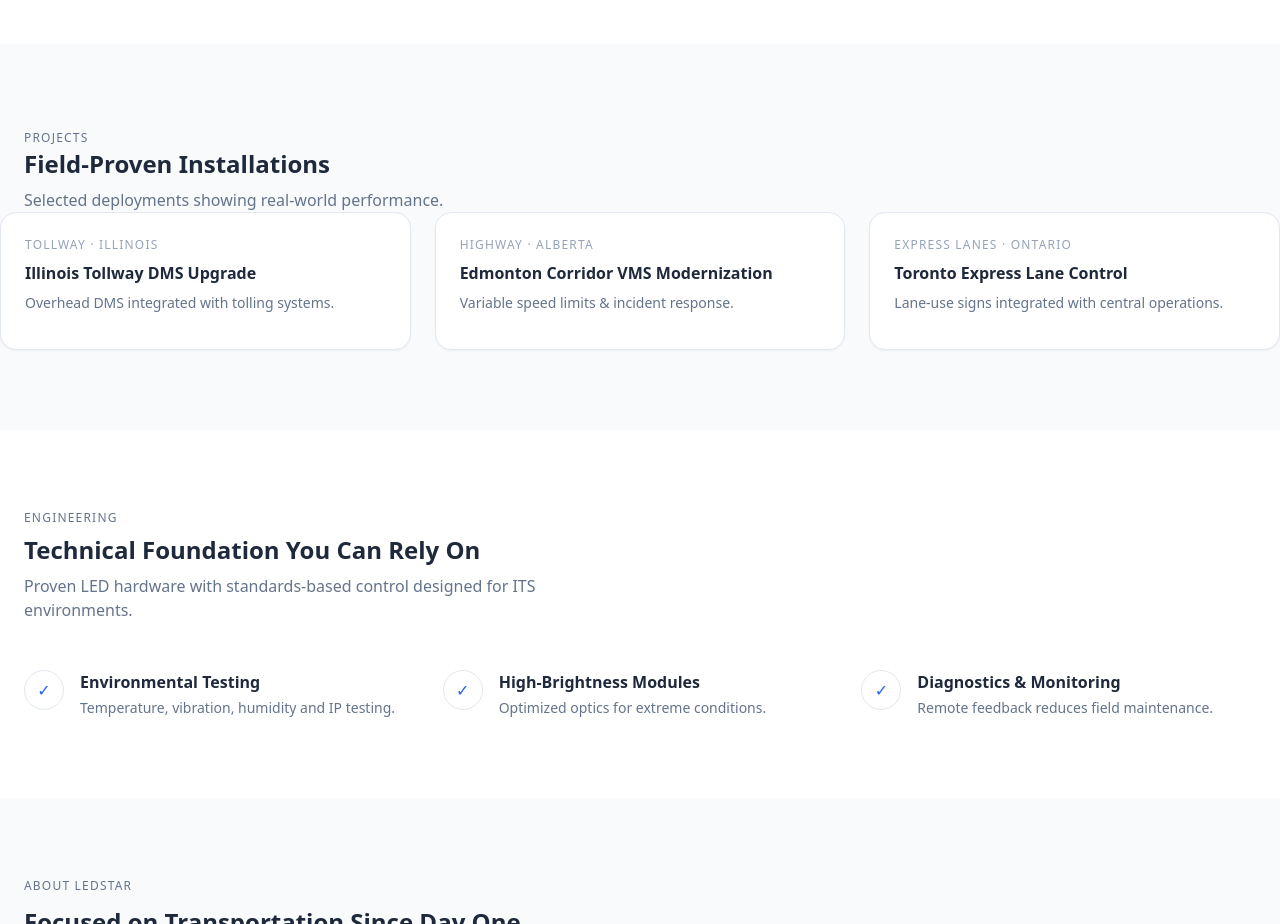
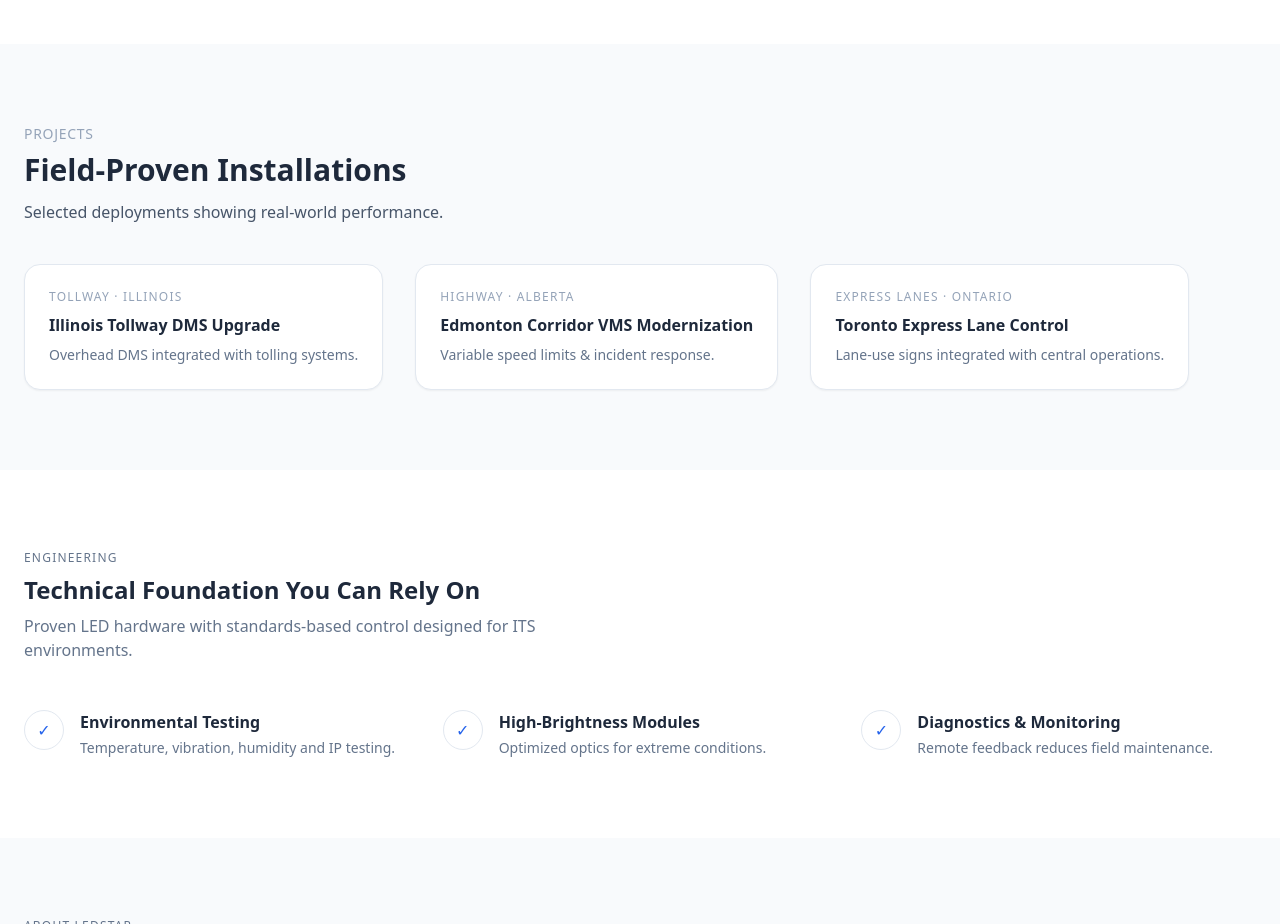
Before and after one commit to BowLs800/Website-Design, a website: page index.html in a window 1280 px wide. Shown: the part 2280-3204 px from the top of the page. Drawn offline with Linux system fonts and the light colour scheme.

Commit message:
index-projects style bug fixed

```diff
--- a/index.html
+++ b/index.html
@@ -375,37 +375,35 @@
 <section id="projects" class="py-20 bg-slate-50">
   <div class="max-w-7xl mx-auto px-6">
 
-    <a class="mb-12 fade-up">
-      <a href="./projects.html"
-           class="uppercase text-xs tracking-widest text-slate-500 mb-2">Projects</a>
-      <h2 class="text-2xl font-semibold text-slate-800 mb-2">
-        Field-Proven Installations
-      </h2>
-      <p class="text-slate-500 max-w-xl">Selected deployments showing real-world performance.</p>
-    </a>
-  </div>
+    <div class="text-sm uppercase tracking-wider text-slate-400 mb-2">Projects</div>
+    <h2 class="text-3xl font-bold text-slate-800 mb-3">Field-Proven Installations</h2>
+    <p class="text-slate-600 mb-10">
+      Selected deployments showing real-world performance.
+    </p>
 
-    <div class="grid sm:grid-cols-2 lg:grid-cols-3 gap-6 fade-up">
+    <!-- 自动宽度 + 左对齐 + 保留右侧留白 -->
+    <div class="flex flex-wrap gap-8 justify-start">
 
       <article class="bg-white border border-slate-200 rounded-2xl p-6 shadow-sm hover:shadow-lg transition">
         <div class="text-xs uppercase tracking-widest text-slate-400 mb-2">Tollway · Illinois</div>
         <h3 class="font-semibold text-slate-800 mb-2">Illinois Tollway DMS Upgrade</h3>
-        <p class="text-sm text-slate-500 mb-3">Overhead DMS integrated with tolling systems.</p>
+        <p class="text-sm text-slate-500">Overhead DMS integrated with tolling systems.</p>
       </article>
 
       <article class="bg-white border border-slate-200 rounded-2xl p-6 shadow-sm hover:shadow-lg transition">
         <div class="text-xs uppercase tracking-widest text-slate-400 mb-2">Highway · Alberta</div>
         <h3 class="font-semibold text-slate-800 mb-2">Edmonton Corridor VMS Modernization</h3>
-        <p class="text-sm text-slate-500 mb-3">Variable speed limits & incident response.</p>
+        <p class="text-sm text-slate-500">Variable speed limits & incident response.</p>
       </article>
 
       <article class="bg-white border border-slate-200 rounded-2xl p-6 shadow-sm hover:shadow-lg transition">
         <div class="text-xs uppercase tracking-widest text-slate-400 mb-2">Express Lanes · Ontario</div>
         <h3 class="font-semibold text-slate-800 mb-2">Toronto Express Lane Control</h3>
-        <p class="text-sm text-slate-500 mb-3">Lane-use signs integrated with central operations.</p>
+        <p class="text-sm text-slate-500">Lane-use signs integrated with central operations.</p>
       </article>
 
     </div>
+
   </div>
 </section>
 
```
Also changed, not shown: dist/output.css.
